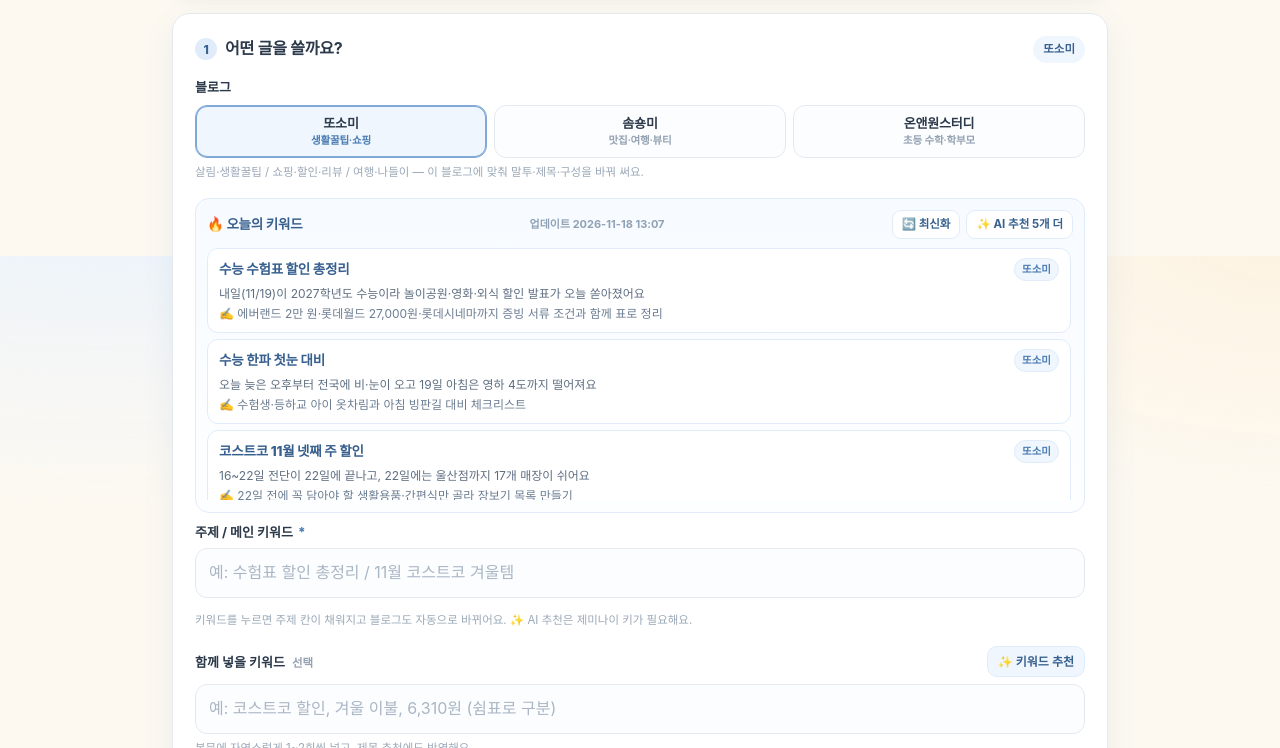
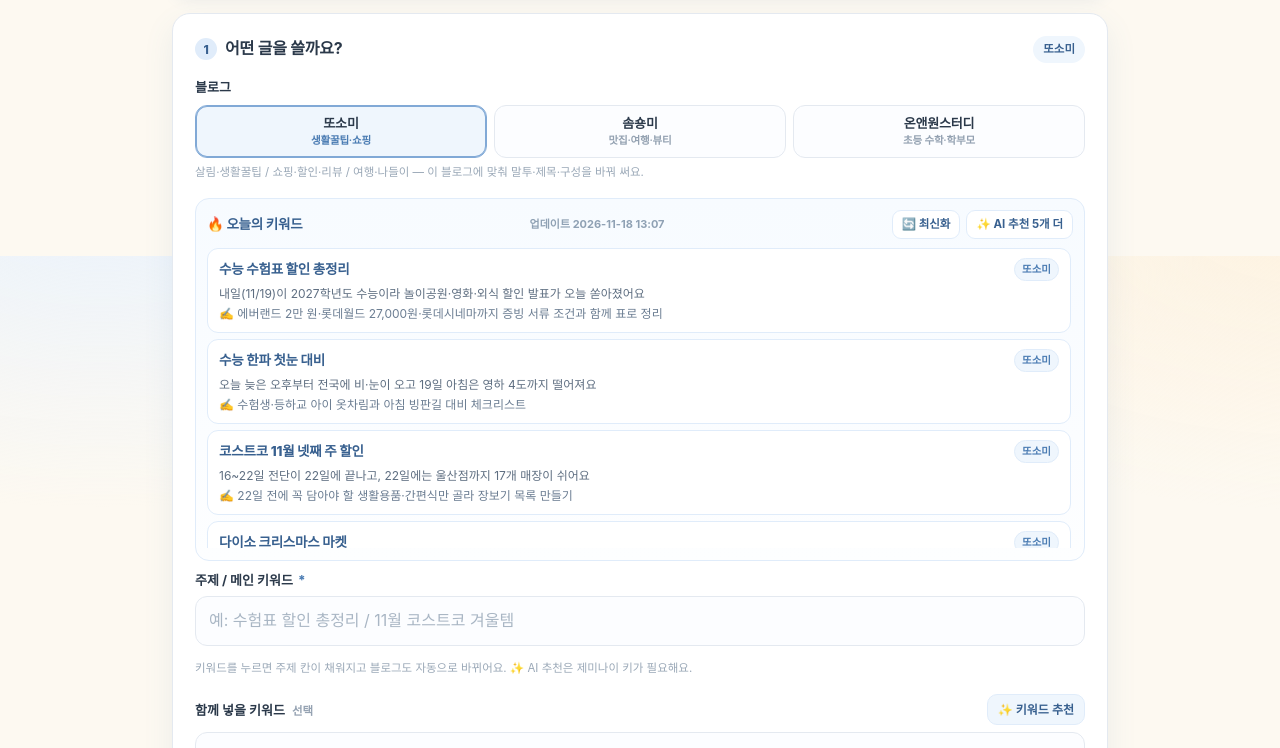
Before and after one commit to somjjang138/ddosomi_blog, a plain HTML site: page index.html in a window 1280 px wide. Shown: the part 544-1292 px from the top of the page. Drawn offline with Linux system fonts and the light colour scheme.

Commit message:
오늘의 키워드 목록 높이 300px로 조정

```diff
--- a/index.html
+++ b/index.html
@@ -361,7 +361,7 @@
   .trend-btns .btn.sm:disabled{opacity:.6;cursor:progress;}
   .trend-list{
     display:flex;flex-direction:column;gap:6px;margin-top:9px;
-    max-height:252px;overflow-y:auto;padding-right:2px;
+    max-height:300px;overflow-y:auto;padding-right:2px;
     -webkit-overflow-scrolling:touch;
   }
   .trend-list::-webkit-scrollbar{width:6px;}
```
